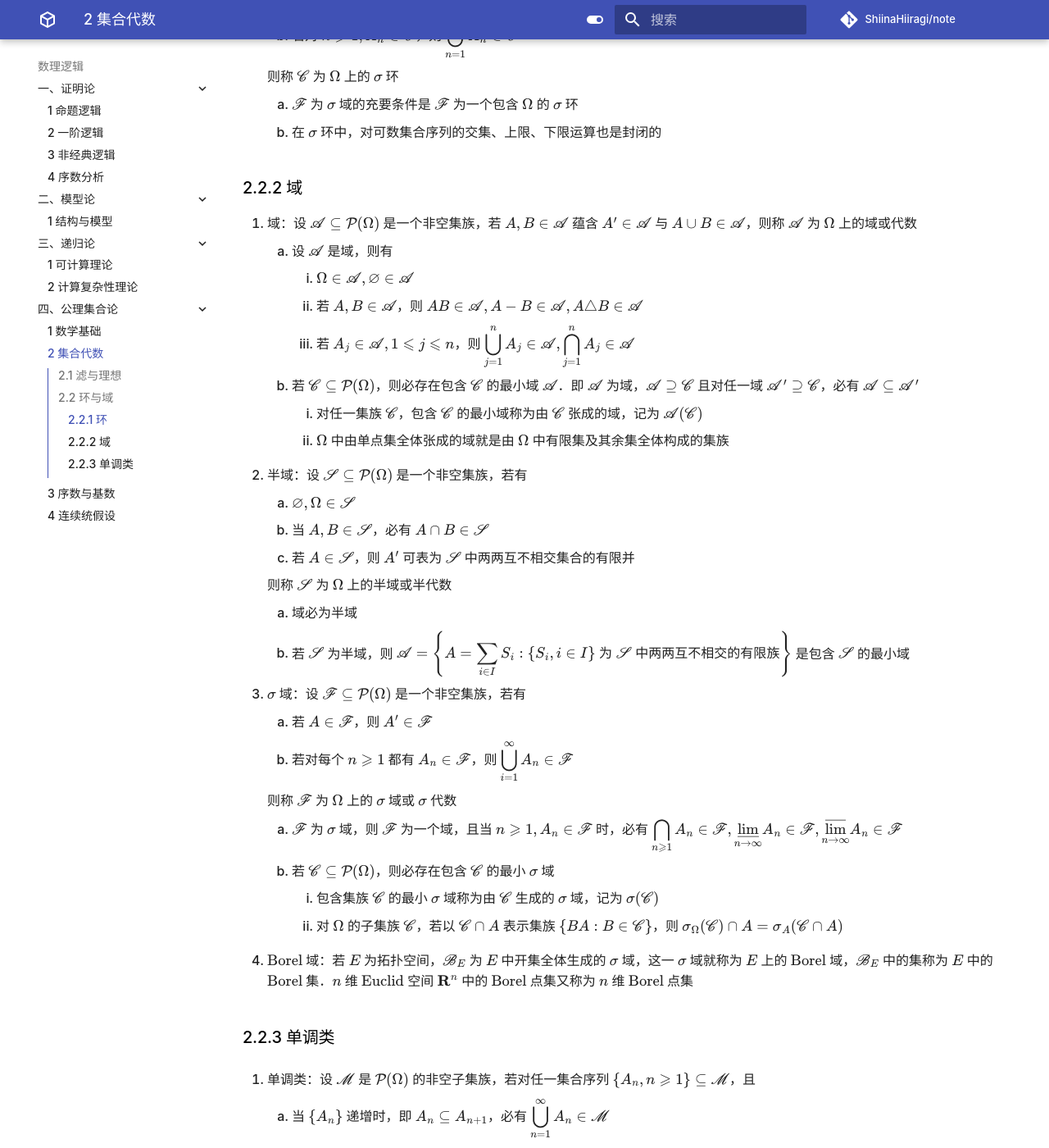
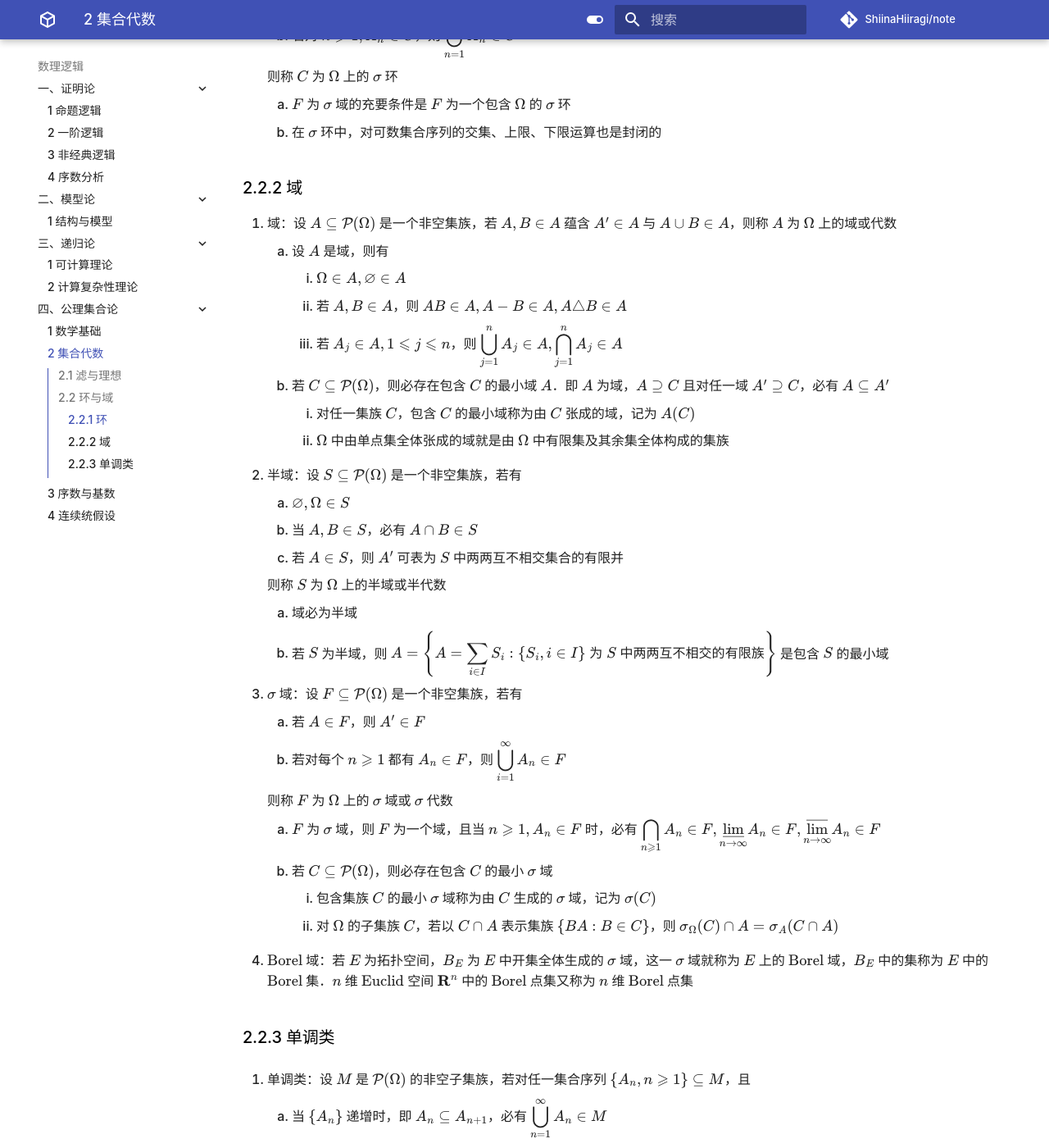
Before and after one commit to ShiinaHiiragi/note, an MkDocs documentation site: the page built from docs/logic/set/alg.md, in a window 1280 px wide and 1400 px high, scrolled down 1898 px. Shown: the whole window at 82% size. Built offline with MkDocs 1.6.1 and Material for MkDocs 9.7.7, drawn with Linux system fonts in a browser that asks for light colours; comment, search, counter and statistics services are not loaded; some of the changed text lies outside the part shown.

Commit message:
change script font

```diff
--- a/docs/logic/set/alg.md
+++ b/docs/logic/set/alg.md
@@ -56,77 +56,77 @@
 
 ## 2.2 环与域
 ### 2.2.1 环
-1. 环：设 $\mathscr{R} \subseteq \mathcal{P}(\Omega)$ 是一个非空集族，若 $A, B \in \mathscr{R}$ 蕴含 $A - B \in \mathscr{R}$ 与 $A \cup B \in \mathscr{R}$，则称 $\mathscr{R}$ 为 $\Omega$ 上的环
-2. $\sigma$ 环：设 $\mathscr{C} \subseteq \mathcal{P}(\Omega)$ 是一个非空集族，若有
-    1. 若 $A \in \mathscr{C}, B \in \mathscr{C}$，则 $A - B \in \mathscr{C}$
-    2. 若对 $n \geqslant 1, A_{n} \in \mathscr{C}$，则 ${\displaystyle \bigcup_{n=1}^{\infty} A_{n} \in \mathscr{C}}$
+1. 环：设 $R \subseteq \mathcal{P}(\Omega)$ 是一个非空集族，若 $A, B \in R$ 蕴含 $A - B \in R$ 与 $A \cup B \in R$，则称 $R$ 为 $\Omega$ 上的环
+2. $\sigma$ 环：设 $C \subseteq \mathcal{P}(\Omega)$ 是一个非空集族，若有
+    1. 若 $A \in C, B \in C$，则 $A - B \in C$
+    2. 若对 $n \geqslant 1, A_{n} \in C$，则 ${\displaystyle \bigcup_{n=1}^{\infty} A_{n} \in C}$
 
-    则称 $\mathscr{C}$ 为 $\Omega$ 上的 $\sigma$ 环
+    则称 $C$ 为 $\Omega$ 上的 $\sigma$ 环
 
-    1. $\mathscr{F}$ 为 $\sigma$ 域的充要条件是 $\mathscr{F}$ 为一个包含 $\Omega$ 的 $\sigma$ 环
+    1. $F$ 为 $\sigma$ 域的充要条件是 $F$ 为一个包含 $\Omega$ 的 $\sigma$ 环
     2. 在 $\sigma$ 环中，对可数集合序列的交集、上限、下限运算也是封闭的
 
 ### 2.2.2 域
-1. 域：设 $\mathscr{A} \subseteq \mathcal{P}(\Omega)$ 是一个非空集族，若 $A, B \in \mathscr{A}$ 蕴含 $A' \in \mathscr{A}$ 与 $A \cup B \in \mathscr{A}$，则称 $\mathscr{A}$ 为 $\Omega$ 上的域或代数
-    1. 设 $\mathscr{A}$ 是域，则有
-        1. $\Omega \in \mathscr{A}, \varnothing \in \mathscr{A}$
-        2. 若 $A, B \in \mathscr{A}$，则 $A B \in \mathscr{A}, A - B \in \mathscr{A}, A \triangle B \in \mathscr{A}$
-        3. 若 $A_{j} \in \mathscr{A}, 1 \leqslant j \leqslant n$，则 ${\displaystyle \bigcup_{j=1}^{n} A_{j} \in \mathscr{A}, \bigcap_{j=1}^{n} A_{j} \in \mathscr{A}}$
-    2. 若 $\mathscr{C} \subseteq \mathcal{P}(\Omega)$，则必存在包含 $\mathscr{C}$ 的最小域 $\mathscr{A}$．即 $\mathscr{A}$ 为域，$\mathscr{A} \supseteq \mathscr{C}$ 且对任一域 $\mathscr{A}^{\prime} \supseteq \mathscr{C}$，必有 $\mathscr{A} \subseteq \mathscr{A}^{\prime}$
-        1. 对任一集族 $\mathscr{C}$，包含 $\mathscr{C}$ 的最小域称为由 $\mathscr{C}$ 张成的域，记为 $\mathscr{A}(\mathscr{C})$
+1. 域：设 $A \subseteq \mathcal{P}(\Omega)$ 是一个非空集族，若 $A, B \in A$ 蕴含 $A' \in A$ 与 $A \cup B \in A$，则称 $A$ 为 $\Omega$ 上的域或代数
+    1. 设 $A$ 是域，则有
+        1. $\Omega \in A, \varnothing \in A$
+        2. 若 $A, B \in A$，则 $A B \in A, A - B \in A, A \triangle B \in A$
+        3. 若 $A_{j} \in A, 1 \leqslant j \leqslant n$，则 ${\displaystyle \bigcup_{j=1}^{n} A_{j} \in A, \bigcap_{j=1}^{n} A_{j} \in A}$
+    2. 若 $C \subseteq \mathcal{P}(\Omega)$，则必存在包含 $C$ 的最小域 $A$．即 $A$ 为域，$A \supseteq C$ 且对任一域 $A^{\prime} \supseteq C$，必有 $A \subseteq A^{\prime}$
+        1. 对任一集族 $C$，包含 $C$ 的最小域称为由 $C$ 张成的域，记为 $A(C)$
         2. $\Omega$ 中由单点集全体张成的域就是由 $\Omega$ 中有限集及其余集全体构成的集族
-2. 半域：设 $\mathscr{S} \subseteq \mathcal{P}(\Omega)$ 是一个非空集族，若有
-    1. $\varnothing, \Omega \in \mathscr{S}$
-    2. 当 $A, B \in \mathscr{S}$，必有 $A \cap B \in \mathscr{S}$
-    3. 若 $A \in \mathscr{S}$，则 $A'$ 可表为 $\mathscr{S}$ 中两两互不相交集合的有限并
+2. 半域：设 $S \subseteq \mathcal{P}(\Omega)$ 是一个非空集族，若有
+    1. $\varnothing, \Omega \in S$
+    2. 当 $A, B \in S$，必有 $A \cap B \in S$
+    3. 若 $A \in S$，则 $A'$ 可表为 $S$ 中两两互不相交集合的有限并
 
-    则称 $\mathscr{S}$ 为 $\Omega$ 上的半域或半代数
+    则称 $S$ 为 $\Omega$ 上的半域或半代数
 
     1. 域必为半域
-    2. 若 $\mathscr{S}$ 为半域，则 ${\displaystyle \mathscr{A}=\left\{A=\sum_{i \in I} S_{i}:\left\{S_{i}, i \in I\right\} \textsf{ 为 } \mathscr{S} \textsf{ 中两两互不相交的有限族}\right\}}$ 是包含 $\mathscr{S}$ 的最小域
+    2. 若 $S$ 为半域，则 ${\displaystyle A=\left\{A=\sum_{i \in I} S_{i}:\left\{S_{i}, i \in I\right\} \textsf{ 为 } S \textsf{ 中两两互不相交的有限族}\right\}}$ 是包含 $S$ 的最小域
 
-3. $\sigma$ 域：设 $\mathscr{F} \subseteq \mathcal{P}(\Omega)$ 是一个非空集族，若有
-    1. 若 $A \in \mathscr{F}$，则 $A' \in \mathscr{F}$
-    2. 若对每个 $n \geqslant 1$ 都有 $A_{n} \in \mathscr{F}$，则 ${\displaystyle \bigcup_{i=1}^{\infty} A_{n} \in \mathscr{F}}$
+3. $\sigma$ 域：设 $F \subseteq \mathcal{P}(\Omega)$ 是一个非空集族，若有
+    1. 若 $A \in F$，则 $A' \in F$
+    2. 若对每个 $n \geqslant 1$ 都有 $A_{n} \in F$，则 ${\displaystyle \bigcup_{i=1}^{\infty} A_{n} \in F}$
 
-    则称 $\mathscr{F}$ 为 $\Omega$ 上的 $\sigma$ 域或 $\sigma$ 代数
+    则称 $F$ 为 $\Omega$ 上的 $\sigma$ 域或 $\sigma$ 代数
 
-    1. $\mathscr{F}$ 为 $\sigma$ 域，则 $\mathscr{F}$ 为一个域，且当 $n \geqslant 1, A_{n} \in \mathscr{F}$ 时，必有 ${\displaystyle \bigcap_{n \geqslant 1} A_{n} \in \mathscr{F}, \varliminf_{n \rightarrow \infty} A_{n} \in \mathscr{F}, \varlimsup_{{n \rightarrow \infty}} A_{n} \in \mathscr{F}}$
-    2. 若 $\mathscr{C} \subseteq \mathcal{P}(\Omega)$，则必存在包含 $\mathscr{C}$ 的最小 $\sigma$ 域
-        1. 包含集族 $\mathscr{C}$ 的最小 $\sigma$ 域称为由 $\mathscr{C}$ 生成的 $\sigma$ 域，记为 $\sigma(\mathscr{C})$
-        2. 对 $\Omega$ 的子集族 $\mathscr{C}$，若以 $\mathscr{C} \cap A$ 表示集族 $\{B A: B \in \mathscr{C}\}$，则 $\sigma_{\Omega}(\mathscr{C}) \cap A=\sigma_{A}(\mathscr{C} \cap A)$
+    1. $F$ 为 $\sigma$ 域，则 $F$ 为一个域，且当 $n \geqslant 1, A_{n} \in F$ 时，必有 ${\displaystyle \bigcap_{n \geqslant 1} A_{n} \in F, \varliminf_{n \rightarrow \infty} A_{n} \in F, \varlimsup_{{n \rightarrow \infty}} A_{n} \in F}$
+    2. 若 $C \subseteq \mathcal{P}(\Omega)$，则必存在包含 $C$ 的最小 $\sigma$ 域
+        1. 包含集族 $C$ 的最小 $\sigma$ 域称为由 $C$ 生成的 $\sigma$ 域，记为 $\sigma(C)$
+        2. 对 $\Omega$ 的子集族 $C$，若以 $C \cap A$ 表示集族 $\{B A: B \in C\}$，则 $\sigma_{\Omega}(C) \cap A=\sigma_{A}(C \cap A)$
 
-4. $\text{Borel}$ 域：若 $E$ 为拓扑空间，$\mathscr{B}_{E}$ 为 $E$ 中开集全体生成的 $\sigma$ 域，这一 $\sigma$ 域就称为 $E$ 上的 $\text{Borel}$ 域，$\mathscr{B}_{E}$ 中的集称为 $E$ 中的 $\text{Borel}$ 集．$n$ 维 $\text{Euclid}$ 空间 $\mathbf{R}^{n}$ 中的 $\text{Borel}$ 点集又称为 $n$ 维 $\text{Borel}$ 点集
+4. $\text{Borel}$ 域：若 $E$ 为拓扑空间，$B_{E}$ 为 $E$ 中开集全体生成的 $\sigma$ 域，这一 $\sigma$ 域就称为 $E$ 上的 $\text{Borel}$ 域，$B_{E}$ 中的集称为 $E$ 中的 $\text{Borel}$ 集．$n$ 维 $\text{Euclid}$ 空间 $\mathbf{R}^{n}$ 中的 $\text{Borel}$ 点集又称为 $n$ 维 $\text{Borel}$ 点集
 
 ### 2.2.3 单调类
-1. 单调类：设 $\mathscr{M}$ 是 $\mathcal{P}(\Omega)$ 的非空子集族，若对任一集合序列 $\{A_{n}, n \geqslant 1\} \subseteq \mathscr{M}$，且
-    1. 当 $\left\{A_{n}\right\}$ 递增时，即 $A_{n} \subseteq A_{n+1}$，必有 ${\displaystyle \bigcup_{n=1}^{\infty} A_{n} \in \mathscr{M}}$
-    2. 当 $\left\{A_{n}\right\}$ 递减时，即 $A_{n} \supseteq A_{n+1}$，必有 ${\displaystyle \bigcap_{n=1}^{\infty} A_{n} \in \mathscr{M}}$
+1. 单调类：设 $M$ 是 $\mathcal{P}(\Omega)$ 的非空子集族，若对任一集合序列 $\{A_{n}, n \geqslant 1\} \subseteq M$，且
+    1. 当 $\left\{A_{n}\right\}$ 递增时，即 $A_{n} \subseteq A_{n+1}$，必有 ${\displaystyle \bigcup_{n=1}^{\infty} A_{n} \in M}$
+    2. 当 $\left\{A_{n}\right\}$ 递减时，即 $A_{n} \supseteq A_{n+1}$，必有 ${\displaystyle \bigcap_{n=1}^{\infty} A_{n} \in M}$
 
-    则称 $\mathscr{M}$ 为 $\Omega$ 上的单调类
+    则称 $M$ 为 $\Omega$ 上的单调类
 
-    1. 若非空 $\mathscr{C} \subseteq \mathcal{P}(\Omega)$，则必存在包含 $\mathscr{C}$ 的最小单调类 $\mathscr{M}(\mathscr{C})$，也称为由 $\mathscr{C}$ 生成的单调类
-    2. $F$ 为 $\sigma$ 域的充要条件是 $\mathscr{F}$ 既是域又是单调类
-    3. 单调类定理：若 $\mathscr{A}$ 为域，则 $\sigma(\mathscr{A})=\mathscr{M}(\mathscr{A})$
+    1. 若非空 $C \subseteq \mathcal{P}(\Omega)$，则必存在包含 $C$ 的最小单调类 $M(C)$，也称为由 $C$ 生成的单调类
+    2. $F$ 为 $\sigma$ 域的充要条件是 $F$ 既是域又是单调类
+    3. 单调类定理：若 $A$ 为域，则 $\sigma(A)=M(A)$
 
-2. $\pi$ 类：设 $\mathscr{C}$ 是 $\mathcal{P}(\Omega)$ 的非空子集族，若当 $A, B \in \mathscr{C}$ 时必有 $A B \in \mathscr{C}$，则称 $\mathscr{C}$ 为 $\Omega$ 上的 $\pi$ 类
+2. $\pi$ 类：设 $C$ 是 $\mathcal{P}(\Omega)$ 的非空子集族，若当 $A, B \in C$ 时必有 $A B \in C$，则称 $C$ 为 $\Omega$ 上的 $\pi$ 类
 
-    $\lambda$ 类：设 $\mathscr{D}$ 是 $\mathcal{P}(\Omega)$ 的非空子集族，若它满足
+    $\lambda$ 类：设 $D$ 是 $\mathcal{P}(\Omega)$ 的非空子集族，若它满足
 
-    1. 当 $A \in \mathscr{D}$ 时必有 $A' \in \mathscr{D}$
-    2. 当 $A, B \in \mathscr{D}$ 且 $A B=\varnothing$ 时，必有 $A+B \in \mathscr{D}$
-    3. 对递增序列 $\left\{A_{n}, n \geqslant 1\right\} \subseteq \mathscr{D}$，必有 ${\displaystyle \lim _{n \to \infty} A_{n} \in \mathscr{D}}$
+    1. 当 $A \in D$ 时必有 $A' \in D$
+    2. 当 $A, B \in D$ 且 $A B=\varnothing$ 时，必有 $A+B \in D$
+    3. 对递增序列 $\left\{A_{n}, n \geqslant 1\right\} \subseteq D$，必有 ${\displaystyle \lim _{n \to \infty} A_{n} \in D}$
 
-    则称 $\mathscr{D}$ 为 $\Omega$ 上的 $\lambda$ 类
+    则称 $D$ 为 $\Omega$ 上的 $\lambda$ 类
 
     1. $F$ 为 $\sigma$ 域的充要条件是它同时为 $\lambda$ 类和 $\pi$ 类
-    2. 对 $\mathcal{P}(\Omega)$ 的任一子类 $\mathscr{C}$，必存在包含 $\mathscr{C}$ 的最小 $\lambda$ 类 $\lambda(\mathscr{C})$
-    3. 若 $\mathscr{C}$ 为 $\pi$ 类，则 $\lambda(\mathscr{C})=\sigma(\mathscr{C})$
-    4. 若 $\mathscr{D}$ 是 $\lambda$ 类，又 $\mathscr{C}$ 为 $\pi$ 类，$\mathscr{D} \supseteq \mathscr{C}$，则 $\mathscr{D} \supseteq \sigma(\mathscr{C})$
+    2. 对 $\mathcal{P}(\Omega)$ 的任一子类 $C$，必存在包含 $C$ 的最小 $\lambda$ 类 $\lambda(C)$
+    3. 若 $C$ 为 $\pi$ 类，则 $\lambda(C)=\sigma(C)$
+    4. 若 $D$ 是 $\lambda$ 类，又 $C$ 为 $\pi$ 类，$D \supseteq C$，则 $D \supseteq \sigma(C)$
 
-3. $\mathscr{L}$ 类：设 $\mathscr{L}$ 为 $\Omega$ 上的函数族，当 $X \in \mathscr{L}$ 时，$X^{+}, X^{-} \in \mathscr{L}$．若 $\Omega$ 上的函数族 $\mathscr{H}$ 有
-    1. $1 \in \mathscr{H}$
-    2. $\mathscr{H}$ 是线性空间
-    3. 设 $X_{n} \geqslant 0, X_{n} \in \mathscr{H}, X_{n} \uparrow X$ 且 $X$ 有界或 $X \in \mathscr{L}$，则 $X \in \mathscr{H}$
+3. $L$ 类：设 $L$ 为 $\Omega$ 上的函数族，当 $X \in L$ 时，$X^{+}, X^{-} \in L$．若 $\Omega$ 上的函数族 $H$ 有
+    1. $1 \in H$
+    2. $H$ 是线性空间
+    3. 设 $X_{n} \geqslant 0, X_{n} \in H, X_{n} \uparrow X$ 且 $X$ 有界或 $X \in L$，则 $X \in H$
 
-    则称其为 $\mathscr{H}$ 上的 $\mathscr{L}$ 类．若 $\pi$ 类 $\mathscr{C} \subseteq \mathcal{P}(\Omega)$，又 $\mathscr{H}$ 为 $\Omega$ 上的一个 $\mathscr{L}$ 类，且 $\mathscr{H} \supseteq \left\{I_{A}, A \in \mathscr{C}\right\}$，则 $\mathscr{H}$ 包含 $\Omega$ 上一切属于 $\mathscr{L}$ 的 $\sigma(\mathscr{C})$ 可测函数
+    则称其为 $H$ 上的 $L$ 类．若 $\pi$ 类 $C \subseteq \mathcal{P}(\Omega)$，又 $H$ 为 $\Omega$ 上的一个 $L$ 类，且 $H \supseteq \left\{I_{A}, A \in C\right\}$，则 $H$ 包含 $\Omega$ 上一切属于 $L$ 的 $\sigma(C)$ 可测函数
```
